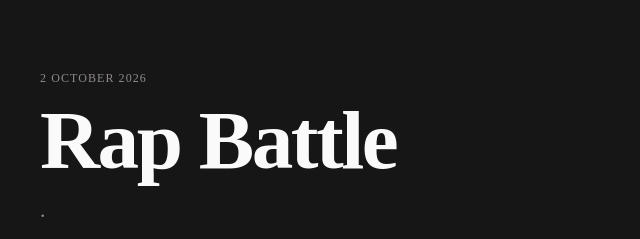
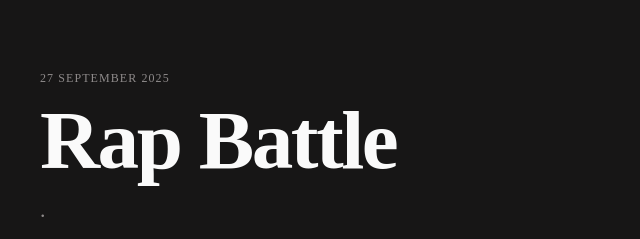
Before and after one commit to deadlydemosoriginal/site, an Astro site: page /shows/11-rap-battle in a window 1280 px wide. Shown: the part 136-375 px from the top of the page, 0-640 px from the left. Built offline with nearby package versions, Linux system fonts and the light colour scheme; Astro itself is replaced by a stand-in of ours; no server answers.

Commit message:
Update Show “11-rap-battle”

```diff
--- a/src/content/shows/11-rap-battle.md
+++ b/src/content/shows/11-rap-battle.md
@@ -1,7 +1,7 @@
 ---
 title: Rap Battle
 episode: 10
-date: 2026-10-02
+date: 2025-09-27
 hosts:
   - liam
   - tom
```
